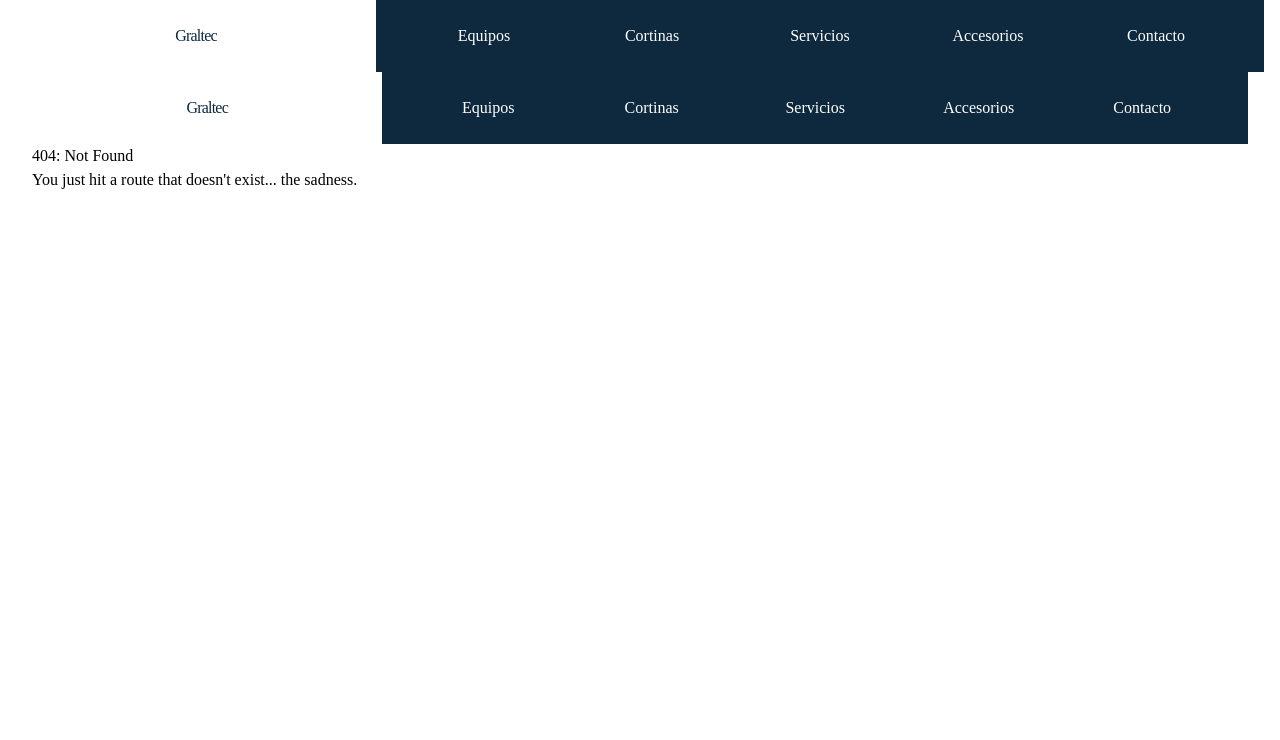
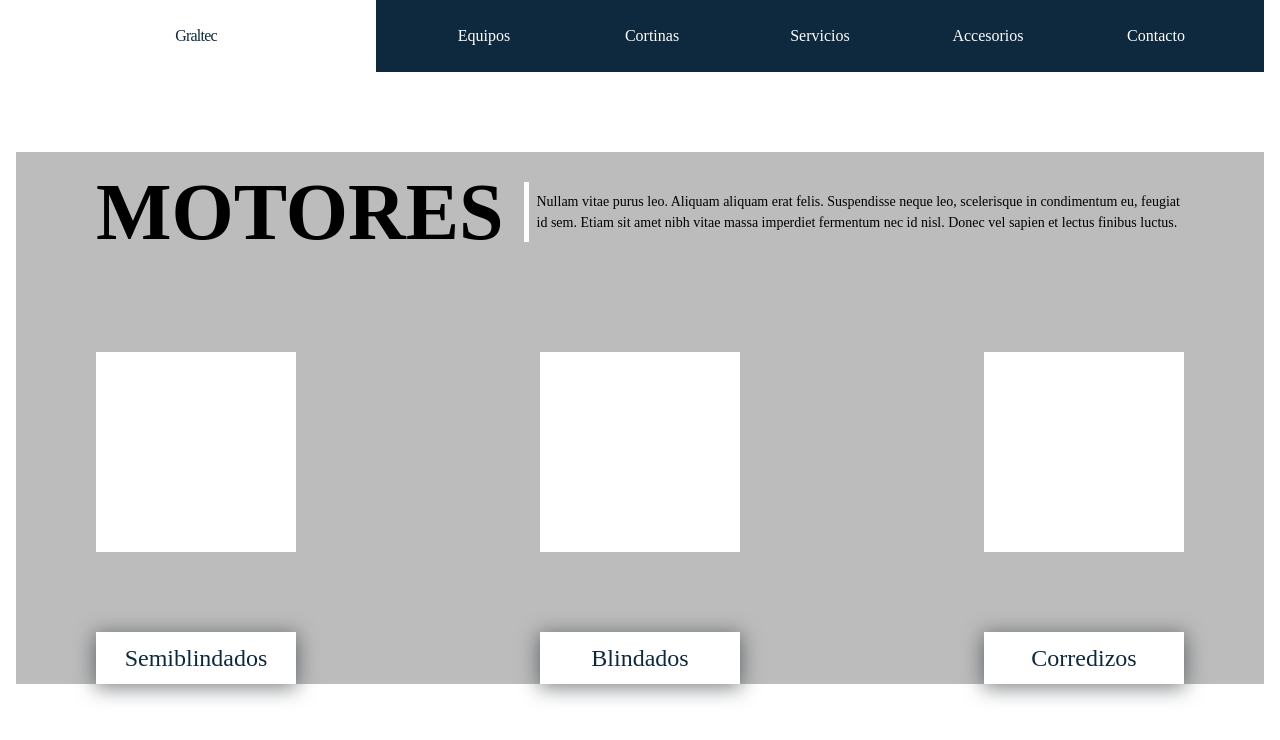
Before and after one commit to sebastian-e-vogel/graltec, a Gatsby site: page /EnginesSection in a window 1280 px wide. Before the commit this address had no page. Built offline with nearby package versions, Linux system fonts and the light colour scheme; Gatsby itself is replaced by a stand-in of ours.

Commit message:
create engine section in landing page

```diff
--- /dev/null
+++ b/src/pages/EnginesSection/index.js
@@ -0,0 +1,43 @@
+import React from 'react'
+
+import { Box, Text, Stack, HStack } from '@chakra-ui/react'
+
+const EnginesSection = () => (
+  <Box bg="lightGray">
+    <Stack direction="row" display="flex" margin="5rem">
+      <Text as="h1" fontSize="5rem" fontWeight="bold" display="flex" alignItems="center">
+        MOTORES
+        <Box bg="white" w="5px" h={'50%'} ml="20px" />
+      </Text>
+      <Text display="flex" alignItems="center" fontSize="sm">
+        Nullam vitae purus leo. Aliquam aliquam erat felis. Suspendisse neque leo, scelerisque in
+        condimentum eu, feugiat id sem. Etiam sit amet nibh vitae massa imperdiet fermentum nec id
+        nisl. Donec vel sapien et lectus finibus luctus.
+      </Text>
+    </Stack>
+    <HStack justify="space-between" align="center" margin="5rem">
+      <Box h="200px" w="200px" bg="white" />
+      <Box h="200px" w="200px" bg="white" />
+      <Box h="200px" w="200px" bg="white" />
+    </HStack>
+    <HStack justify="space-between" align="center" margin="5rem">
+      <Box w="200px" bg="white" boxShadow="0px 3px 20px 1px rgba(3, 11, 17, 0.5)">
+        <Text color="primary" fontWeight="500" textAlign="center" fontSize="2xl" p="2" fon>
+          Semiblindados
+        </Text>
+      </Box>
+      <Box w="200px" bg="white" boxShadow="0px 3px 20px 1px rgba(3, 11, 17, 0.5)">
+        <Text color="primary" fontWeight="500" textAlign="center" fontSize="2xl" p="2">
+          Blindados
+        </Text>
+      </Box>
+      <Box w="200px" bg="white" boxShadow="0px 3px 20px 1px rgba(3, 11, 17, 0.5)">
+        <Text color="primary" fontWeight="500" textAlign="center" fontSize="2xl" p="2">
+          Corredizos
+        </Text>
+      </Box>
+    </HStack>
+  </Box>
+)
+
+export default EnginesSection
--- a/src/styles/theme.js
+++ b/src/styles/theme.js
@@ -1,4 +1,4 @@
-import { extendTheme } from "@chakra-ui/react"
+import { extendTheme } from '@chakra-ui/react'
 
 /**
  * This theme object can be changed and edited however you like. It's currently extending the default Chakra theme
@@ -7,30 +7,30 @@ import { extendTheme } from "@chakra-ui/react"
  */
 export const theme = extendTheme({
   colors: {
-    primary: "#0E293E",
-    gray: "#E1E1E1",
-    lightGray: "#BCBCBC",
-    white: "#FFFFFF",
+    primary: '#0E293E',
+    gray: '#E1E1E1',
+    lightGray: '#BCBCBC',
+    white: '#FFFFFF',
   },
   fonts: {
-    body: "Seravek",
-    heading: "Seravek",
-    mono: "Seravek",
+    body: 'Seravek',
+    heading: 'Seravek',
+    mono: 'Seravek',
   },
   fontSizes: {
-    xs: "0.75rem",
-    sm: "0.875rem",
-    md: "1rem",
-    lg: "1.125rem",
-    xl: "1.25rem",
-    "2xl": "1.5rem",
-    "3xl": "1.875rem",
-    "4xl": "2.25rem",
-    "5xl": "3rem",
-    "6xl": "3.75rem",
-    "7xl": "4.5rem",
-    "8xl": "6rem",
-    "9xl": "8rem",
+    xs: '0.75rem',
+    sm: '0.875rem',
+    md: '1rem',
+    lg: '1.125rem',
+    xl: '1.25rem',
+    '2xl': '1.5rem',
+    '3xl': '1.875rem',
+    '4xl': '2.25rem',
+    '5xl': '3rem',
+    '6xl': '3.75rem',
+    '7xl': '4.5rem',
+    '8xl': '6rem',
+    '9xl': '8rem',
   },
   fontWeights: {
     normal: 300,
@@ -38,21 +38,28 @@ export const theme = extendTheme({
     bold: 700,
   },
   lineHeights: {
-    normal: "normal",
-    none: "1",
-    shorter: "1.25",
-    short: "1.375",
-    base: "1.5",
-    tall: "1.625",
-    taller: "2",
+    normal: 'normal',
+    none: '1',
+    shorter: '1.25',
+    short: '1.375',
+    base: '1.5',
+    tall: '1.625',
+    taller: '2',
   },
   letterSpacings: {
-    tighter: "-0.05em",
-    tight: "-0.025em",
-    normal: "0",
-    wide: "0.025em",
-    wider: "0.05em",
-    widest: "0.1em",
+    tighter: '-0.05em',
+    tight: '-0.025em',
+    normal: '0',
+    wide: '0.025em',
+    wider: '0.05em',
+    widest: '0.1em',
   },
-  breakpoints: ["30em", "48em", "62em", "80em"],
+  sizes: {
+    xs: '0.75rem',
+    sm: '0.875rem',
+    md: '1rem',
+    lg: '1.125rem',
+    xl: '1.25rem',
+  },
+  breakpoints: ['30em', '48em', '62em', '80em'],
 })
```
Also changed, not shown: src/pages/FirstSection/index.js (added, +48 -0 lines), src/pages/index.js (+6 -40 lines).
